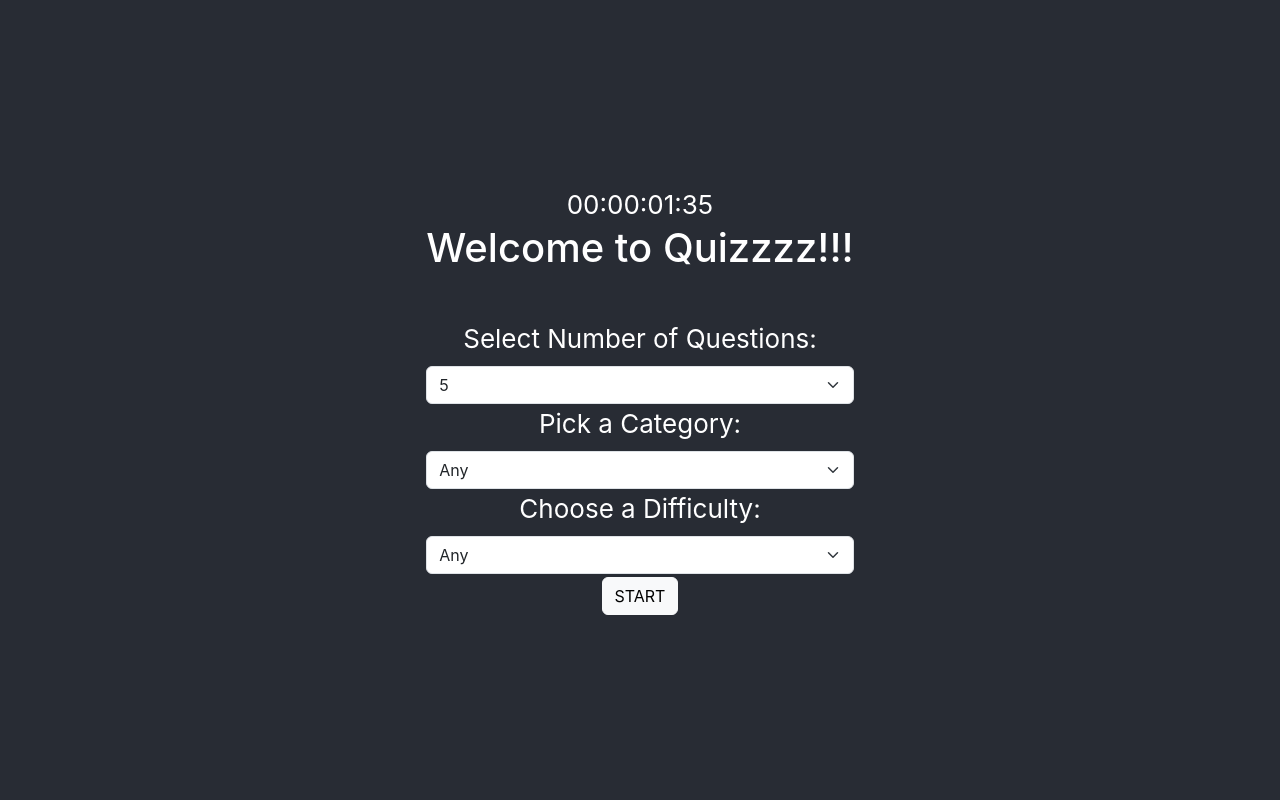
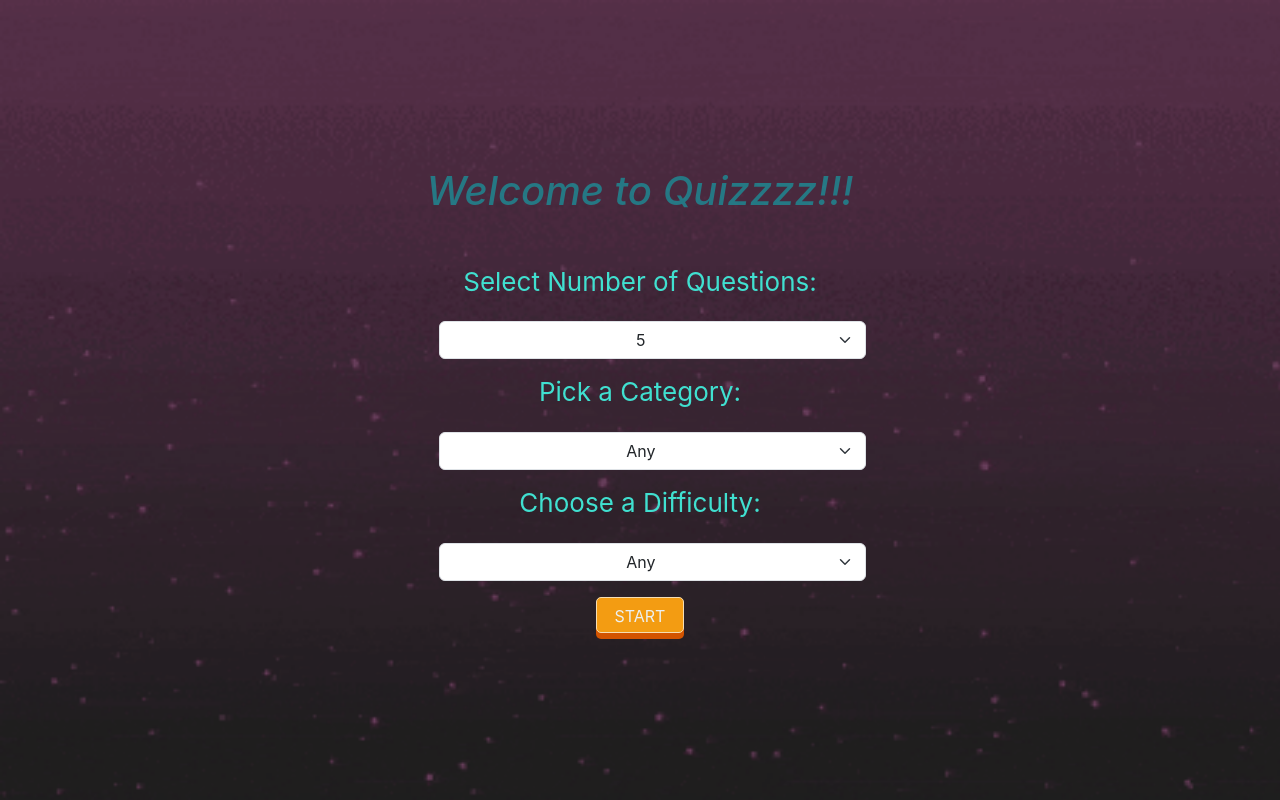
Before and after one commit to ryanlerler/project1-quizzzz, a React (Create React App) app: page / in a window 1280 px wide. Built offline with nearby package versions, Linux system fonts and the light colour scheme.

Commit message:
Style app & results components

```diff
--- a/src/App.css
+++ b/src/App.css
@@ -2,19 +2,7 @@
   text-align: center;
 }
 
-.App-logo {
-  height: 40vmin;
-  pointer-events: none;
-}
-
-@media (prefers-reduced-motion: no-preference) {
-  .App-logo {
-    animation: App-logo-spin infinite 20s linear;
-  }
-}
-
 .App-header {
-  background-color: #282c34;
   min-height: 100vh;
   display: flex;
   flex-direction: column;
@@ -24,15 +12,71 @@
   color: white;
 }
 
-.App-link {
-  color: #61dafb;
+h1, h2 {
+  font-style: italic;
+  color: darkturquoise;
+  animation: blinker 2s linear infinite;
 }
 
-@keyframes App-logo-spin {
-  from {
-    transform: rotate(0deg);
-  }
-  to {
-    transform: rotate(360deg);
+@keyframes blinker {
+  50% {
+    opacity: 0;
   }
 }
+
+body {
+  background-image: url(./assets/ComplexNiceBadger-max-1mb.gif);
+  background-size: cover;
+}
+
+.form-label {
+  color: turquoise;
+}
+
+.form-select {
+  margin: 1vw;
+  text-align: center;
+}
+
+.radio-input {
+  margin: 1vw;
+}
+
+.radio-div {
+  position: relative;
+  margin: 0 auto;
+}
+
+.button {
+  position: relative;
+  width: auto;
+  color: #ecf0f1;
+  text-decoration: none;
+  border-radius: 5px;
+  border: solid 1px wheat;
+  background: #f39c12;
+  text-align: center;
+  padding: 6px 18px 4px;
+
+  -webkit-transition: all 0.1s;
+  -moz-transition: all 0.1s;
+  transition: all 0.1s;
+
+  -webkit-box-shadow: 0px 6px 0px #d35400;
+  -moz-box-shadow: 0px 6px 0px #d35400;
+  box-shadow: 0px 6px 0px #d35400;
+}
+
+.button:active {
+  -webkit-box-shadow: 0px 2px 0px #d35400;
+  -moz-box-shadow: 0px 2px 0px #d35400;
+  box-shadow: 0px 2px 0px #d35400;
+  position: relative;
+  top: 4px;
+}
+
+video {
+  margin: 0 auto;
+  max-width: 50%;
+  height: 400px;
+}
--- a/src/App.js
+++ b/src/App.js
@@ -4,11 +4,12 @@ import Quiz from "./Components/Quiz";
 import Countdown from "react-countdown";
 
 class App extends React.Component {
+
   render() {
     return (
       <div className="App">
         <header className="App-header">
-          <Countdown date={Date.now() + 100000}/>
+          {/* <Countdown date={Date.now() + 100000}/> */}
           <Quiz />
         </header>
       </div>
--- a/src/Components/Choices.js
+++ b/src/Components/Choices.js
@@ -6,7 +6,7 @@ export default class Choices extends React.Component {
       this.props;
 
     const radioButtons = shuffledChoices[currentQuestionIndex].map((choice) => (
-      <div key={choice}>
+      <div key={choice} className="radio-div">
         <label>
           <input
             type="radio"
@@ -15,6 +15,7 @@ export default class Choices extends React.Component {
             value={choice}
             checked={userChoices[currentQuestionIndex] === choice}
             onChange={handleChange}
+            className="radio-input"
           />
           {choice}
         </label>
--- a/src/Components/HomePage.js
+++ b/src/Components/HomePage.js
@@ -26,13 +26,16 @@ export default class HomePage extends React.Component {
         <h1>Welcome to Quizzzz!!!</h1>
         <br />
 
-        <Form.Label>Select Number of Questions:</Form.Label>
+        <Form.Label className="form-label">
+          Select Number of Questions:
+        </Form.Label>
         <br />
         <Form.Select
           name="questionCount"
           value={questionCount}
           required
           onChange={handleChange}
+          className="form-select"
         >
           {questionCountOptionTag}
         </Form.Select>
@@ -45,7 +48,7 @@ export default class HomePage extends React.Component {
           required
           onChange={handleChange}
         >
-          <option>Any</option>
+          <option value="">Any</option>
           {categoriesOptionTag}
         </Form.Select>
 
@@ -57,7 +60,7 @@ export default class HomePage extends React.Component {
           required
           onChange={handleChange}
         >
-          <option>Any</option>
+          <option value="">Any</option>
           <option value="easy">Easy</option>
           <option value="medium">Medium</option>
           <option value="hard">Hard</option>
--- a/src/Components/Quiz.js
+++ b/src/Components/Quiz.js
@@ -24,6 +24,10 @@ class Quiz extends React.Component {
       currentCorrectAnswers: 0,
       answeredQuestions: 0,
       accumulatedCorrectAnswers: 0,
+
+      // initialize a boolean state for the timer
+      // timer state
+      // implement user & leaderboard
     };
   }
 
@@ -64,7 +68,7 @@ class Quiz extends React.Component {
   callApi = () => {
     const { questionCount, category, difficulty } = this.state;
 
-    // Set encode=url3986 and use decodeURIComponent to decode special char like '&' etc.
+    // Set encode=url3986 and use decodeURIComponent() to decode the data including special char like '&' etc.
     // Keep the original choices for result comparison and then shuffle the choices for quiz purpose
     axios
       .get(
@@ -72,10 +76,13 @@ class Quiz extends React.Component {
       )
       .then((data) => {
         console.log(data);
-        // Store data in local storage
         if (data.data.response_code === 1) {
           alert(
-            "The API doesn't have enough questions for your query. (Ex. Asking for 50 Questions in a Category that only has 20.)"
+            "The API doesn't have enough questions for your query. \n (Ex. Asking for 50 Questions in a Category that only has 20.)"
+          );
+        } else if (data.data.response_code === 2) {
+          alert(
+            "Request contains an invalid parameter. Arguments passed in aren't valid."
           );
         } else {
           const randomChoices = data.data.results.map((result) => {
@@ -102,32 +109,7 @@ class Quiz extends React.Component {
           });
         }
       })
-      .catch(() => {
-        //Get questions from local storage
-        axios
-          .get(
-            `https://the-trivia-api.com/api/questions?limit=${questionCount}&categories=${category}&difficulty=${difficulty}&types=text_choice,image_choice`
-          )
-          .then((data) => {
-            console.log(data);
-            const randomChoices = data.data.map((result) => {
-              const unshuffledChoices = [
-                result.correctAnswer,
-                ...result.incorrectAnswers,
-              ];
-              return this.randomizeChoicesOrder(unshuffledChoices);
-            });
-
-            this.setState({
-              questions: data.data.map((result) => result.question),
-              originalChoices: data.data.map((result) => [
-                result.correctAnswer,
-                ...result.incorrectAnswers,
-              ]),
-              shuffledChoices: randomChoices,
-            });
-          });
-      });
+      .catch(() => alert("Server down! Please try again later."));
   };
 
   handleNextButtonClick = () => {
@@ -214,7 +196,11 @@ class Quiz extends React.Component {
         )}
 
         {questions.length === 0 && (
-          <Button variant="light" onClick={this.callApi}>
+          <Button
+            variant="light"
+            onClick={this.callApi}
+            className="button glow-button"
+          >
             START
           </Button>
         )}
@@ -223,7 +209,7 @@ class Quiz extends React.Component {
           <Button
             variant="light"
             onClick={this.handleNextButtonClick}
-            className="button"
+            className="button glow-button"
             disabled={!userChoices[currentQuestionIndex]}
           >
             {isQuizCompleted
--- a/src/Components/Results.js
+++ b/src/Components/Results.js
@@ -1,7 +1,11 @@
 import React from "react";
+import Table from "react-bootstrap/Table";
+import Accordion from "react-bootstrap/Accordion";
+import Container from "react-bootstrap/Container";
+import Row from "react-bootstrap/Row";
+import Col from "react-bootstrap/Col";
 
 export default class Results extends React.Component {
-
   render() {
     const {
       questions,
@@ -17,33 +21,66 @@ export default class Results extends React.Component {
 
     return (
       <div>
-        Your Result:
-        <br />
-        {currentCorrectAnswers} out of {questions.length} questions correct
-        <br />
-        {currentScore} %
-        <br/>
-        You have answered {answeredQuestions} questions and
-        answered {accumulatedCorrectAnswers} of them correctly
-        <br />
-        <br />
+        <h2>Leaderboard</h2>
+        <Table striped bordered hover variant="primary">
+          <thead>
+            <tr>
+              <th>User</th>
+              <th>Current Score</th>
+              <th>Current No. of Questions</th>
+              <th>Total Score</th>
+              <th>Total No. of Questions</th>
+            </tr>
+          </thead>
+          <tbody>
+            <tr>
+              <td>{/**ToDo */}</td>
+              <td>{currentCorrectAnswers}</td>
+              <td>{questions.length} </td>
+              <td>{accumulatedCorrectAnswers}</td>
+              <td>{answeredQuestions}</td>
+            </tr>
+          </tbody>
+        </Table>
+
         <div>
-          Report:
-          <br />
+          <Accordion>
+            <Accordion.Item eventKey="0">
+              <Accordion.Header>Report</Accordion.Header>
+              <Accordion.Body>
+                <Container fluid>
                   {questions.map((question, index) => (
                     <div key={question}>
+                      <Row>
                         <li>
-                Question {index + 1}: {question}
+                          Question {index + 1}: <br />
+                          {question}
                         </li>
-              Your Answer: {userChoices[index]}
-              <br />
-              Correct Answer: {originalChoices[index][0]}
-              <br />
-              {userChoices[index] === originalChoices[index][0]
-                ? "You got it correct"
-                : "You got it wrong"}
-              <br />
-              Incorrect Answers:{" "}
+                      </Row>
+
+                      <Row>
+                        <Col>
+                          <p>
+                            Your Answer: <br /> {userChoices[index]}
+                          </p>
+                        </Col>
+                        <Col>
+                          <p>
+                            Correct Answer: <br /> {originalChoices[index][0]}
+                          </p>
+                        </Col>
+                        <Col>
+                          {userChoices[index] === originalChoices[index][0] ? (
+                            <p>You got it correct!</p>
+                          ) : (
+                            <p>You got it wrong!</p>
+                          )}
+                        </Col>
+                      </Row>
+
+                      <Row>
+                        <p>
+                          Incorrect Answers: <br/>
                           {[
                             originalChoices[index][1],
                             "; ",
@@ -51,8 +88,15 @@ export default class Results extends React.Component {
                             "; ",
                             originalChoices[index][3],
                           ]}
+                        </p>
+                      </Row>
+                      <hr/>
                     </div>
                   ))}
+                </Container>
+              </Accordion.Body>
+            </Accordion.Item>
+          </Accordion>
         </div>
       </div>
     );
```
Also changed, not shown: src/Components/backup.js (added, +29 -0 lines), src/Components/backup.json (deleted, +0 -57 lines), src/assets/ComplexNiceBadger-max-1mb.gif (added), 1 other file (tests, documents, lock files or other folders). Lines whose indentation alone changed are shown as unchanged.
